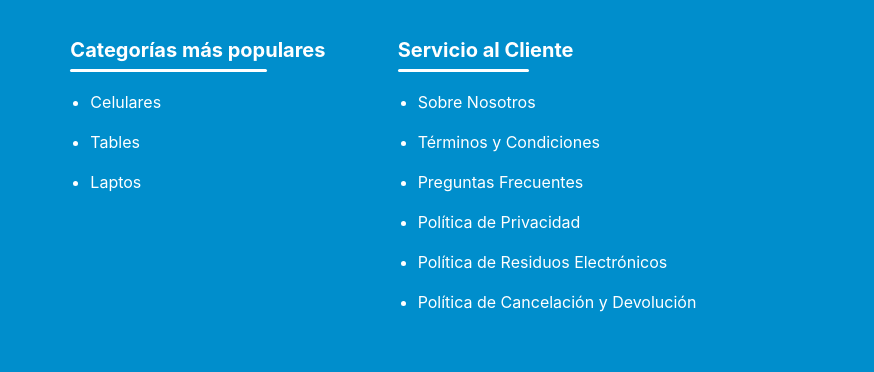
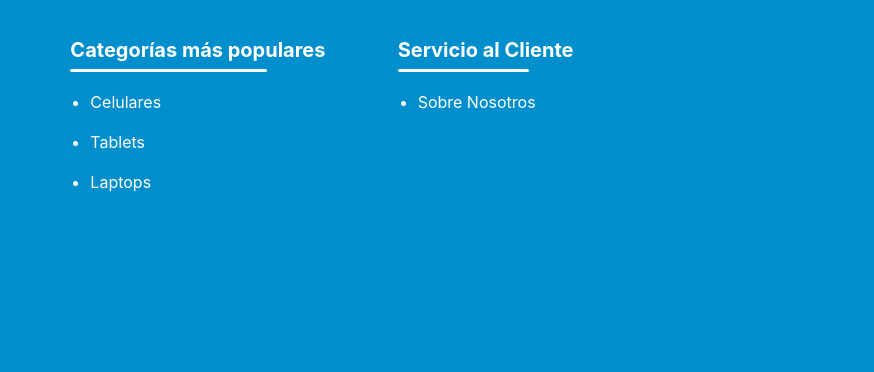
Before and after one commit to sdoqq1616/bigtimeshop, a plain HTML site: page nosotros.html in a window 1280 px wide. Shown: the part 2398-2770 px from the top of the page, 406-1280 px from the left. Drawn offline with Linux system fonts and the light colour scheme; some packages are replaced by stand-ins of ours; files whose address does not match are found by name.

Commit message:
correcciones de ortografía y footer

```diff
--- a/nosotros.html
+++ b/nosotros.html
@@ -208,19 +208,14 @@
                     <h4>Categorías más populares</h4>
                     <ul>
                         <li><a href="#">Celulares</a></li>
-                        <li><a href="#">Tables</a></li>
-                        <li><a href="#">Laptos</a></li>
+                        <li><a href="#">Tablets</a></li>
+                        <li><a href="#">Laptops</a></li>
                     </ul>
                 </div>
                 <div class="mod_info">
                     <h4>Servicio al Cliente</h4>
                     <ul>
                         <li><a href="nosotros.html">Sobre Nosotros</a></li>
-                        <li><a href="#">Términos y Condiciones</a></li>
-                        <li><a href="#">Preguntas Frecuentes</a></li>
-                        <li><a href="#">Política de Privacidad</a></li>
-                        <li><a href="#">Política de Residuos Electrónicos</a></li>
-                        <li><a href="#">Política de Cancelación y Devolución</a></li>
                     </ul>
                 </div>
             </div>
```
